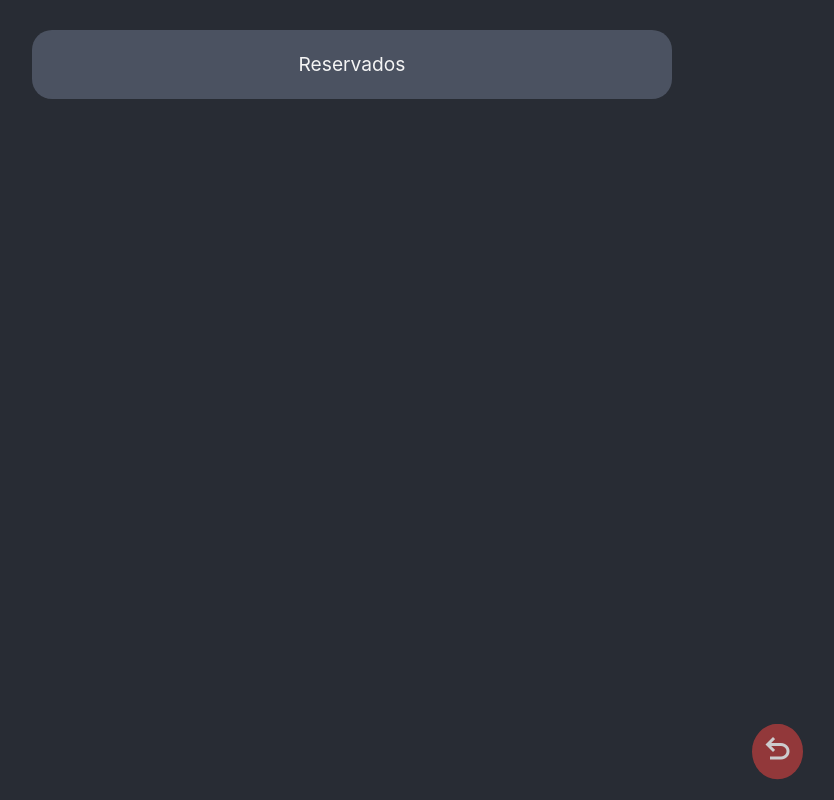
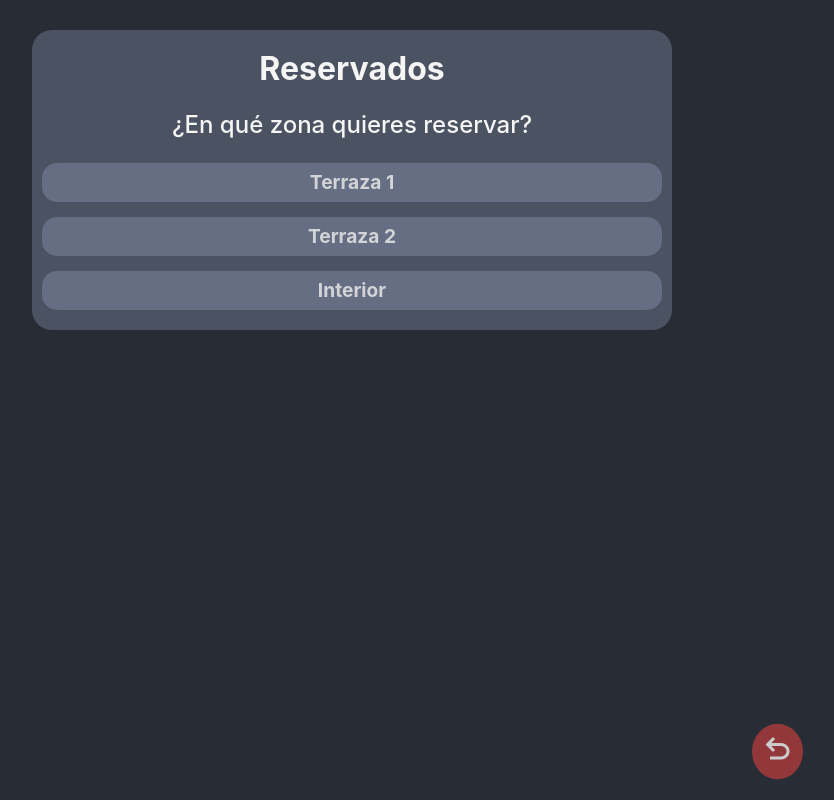
Before and after one commit to TirrelSquirrel/reservado-discoteca, a React (Create React App) app: page /main/book in a window 1280 px wide. Shown: the whole page, without its empty margins (288-1122 px from the left). Built offline with nearby package versions, Linux system fonts and the light colour scheme.

Commit message:
Añadida rutas a reservados

```diff
--- a/src/App.js
+++ b/src/App.js
@@ -5,6 +5,7 @@ import Main from './Components/Container/Main';
 import Events from './Components/Container/Events';
 import MainMenu from './Components/Pure/MainMenu';
 import Reservados from './Components/Container/Reservados';
+import ReservadosMenu from './Components/Pure/ReservadosMenu';
 
 function App() {
   return (
@@ -14,7 +15,9 @@ function App() {
           <Route path='main' element={<Main />}>
             <Route path='' element={<MainMenu />} />
             <Route path='events' element={<Events />} />
-            <Route path='book' element={<Reservados />} />
+            <Route path='book' element={<Reservados />}>
+              <Route path='' element={<ReservadosMenu />} />
+            </Route>
           </Route>
         </Routes>
       </BrowserRouter>
--- a/src/Components/Container/Reservados.js
+++ b/src/Components/Container/Reservados.js
@@ -1,15 +1,17 @@
-import React from 'react';
-import BackButton from '../Pure/BackButton';
+import React from "react";
+import BackButton from "../Pure/BackButton";
+import { Outlet } from "react-router-dom";
 
 const Reservados = () => {
   return (
     <div className="generic-container">
       <div className="main-container">
-          Reservados
+        <h2 className="bold">Reservados</h2>
+        <Outlet />
         <BackButton />
       </div>
     </div>
   );
-}
+};
 
 export default Reservados;
--- /dev/null
+++ b/src/Components/Pure/ReservadosMenu.js
@@ -0,0 +1,14 @@
+import React from 'react';
+
+const ReservadosMenu = () => {
+    return (
+      <>
+        <h4>¿En qué zona quieres reservar?</h4>
+        <div className="main-div-button">Terraza 1</div>
+        <div className="main-div-button">Terraza 2</div>
+        <div className="main-div-button">Interior</div>
+      </>
+    );
+}
+
+export default ReservadosMenu;
--- a/src/index.css
+++ b/src/index.css
@@ -11,3 +11,7 @@ code {
   font-family: source-code-pro, Menlo, Monaco, Consolas, 'Courier New',
     monospace;
 }
+
+.bold {
+  font-weight: bold;
+}
```
Lines whose indentation alone changed are shown as unchanged.
